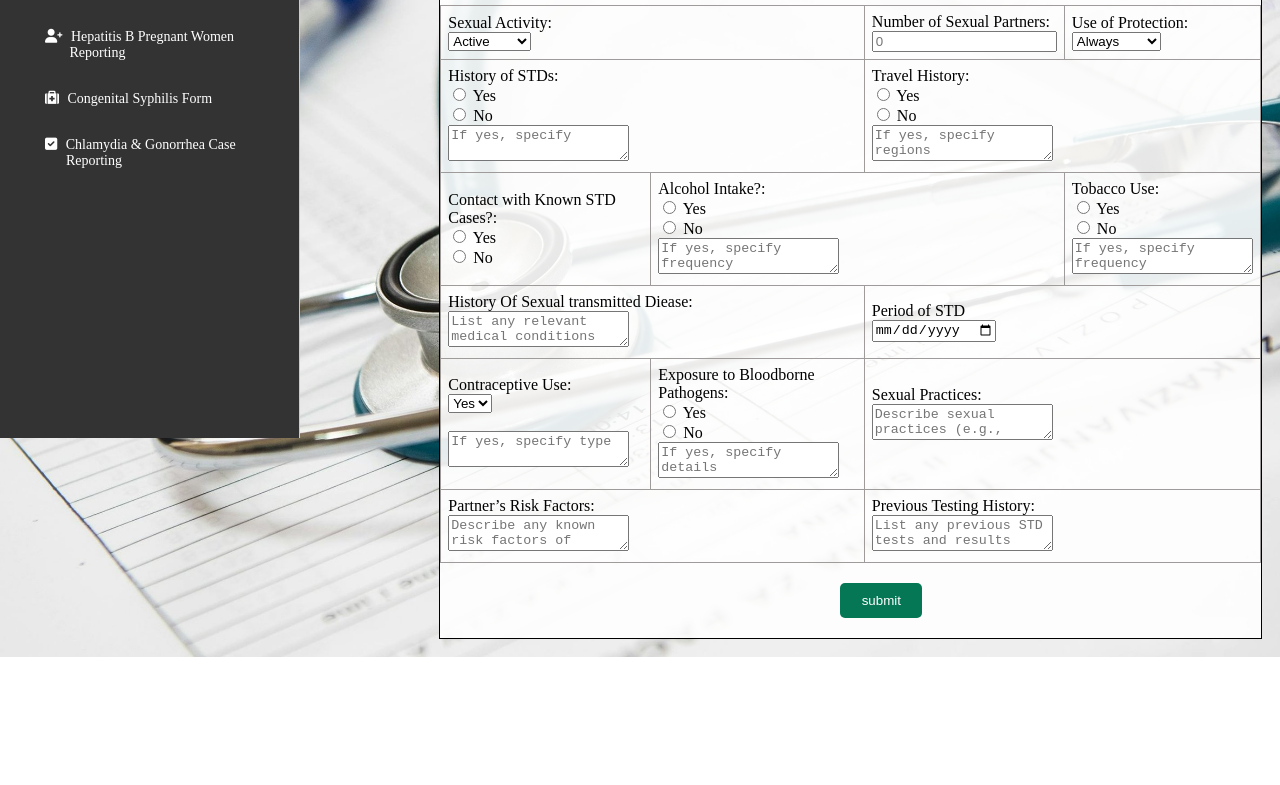
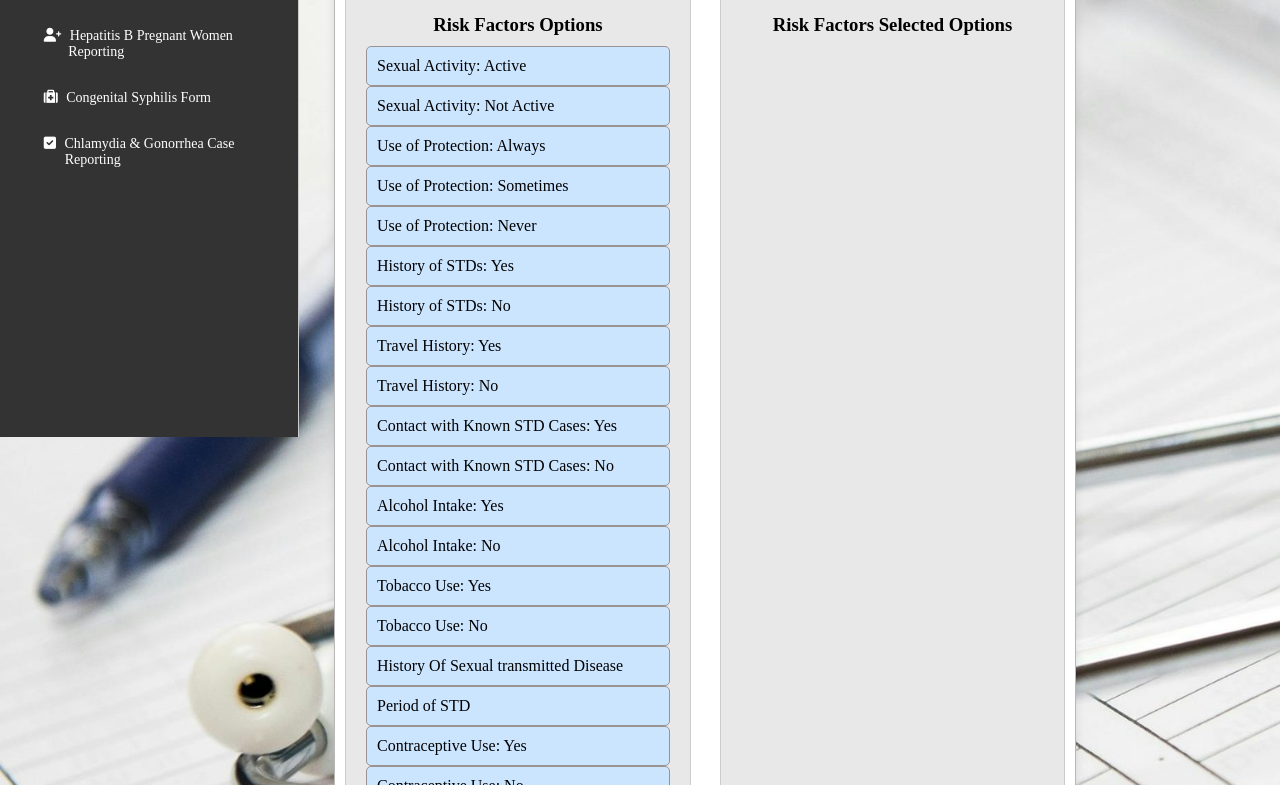
Before and after one commit to ogidi5858/Assignment_11, a plain HTML site: page Pages/riskfactors.html in a window 1280 px wide. Shown: the part 219-1004 px from the top of the page. Before the commit the page ends 876 px from the top, so only its background shows below. Drawn offline with Linux system fonts and the light colour scheme.

Commit message:
risk factor changes

```diff
--- a/Pages/riskfactors.html
+++ b/Pages/riskfactors.html
@@ -7,23 +7,11 @@
 <meta name="description" content=" Dynamic web developrment">
 <meta name ="author" content="mildred">
 <meta name=" viewport" content ="width=device-width, initial-scale=1.0">
-<title> float layout</title>
+<title> Risk factors</title>
 <link rel="stylesheet" href="https://cdnjs.cloudflare.com/ajax/libs/font-awesome/6.0.0/css/all.min.css" integrity="sha512-9usAa10IRO0HhonpyAIVpjrylPvoDwiPUiKdWk5t3PyolY1cOd4DSE0Ga+ri4AuTroPR5aQvXU9xC6qOPnzFeg==" crossorigin="anonymous" referrerpolicy="no-referrer" />
 <link rel="stylesheet" href="../Css/CSS.css">
 <style>
 
-.table-box{
-    border: solid 1px;
-    border-collapse: collapse;
-    width: 100%;
-    height: 100%;
-    text-align: left;
-}
-
-.table-box, th,td{
-    border: 1px solid rgb(160, 155, 155);
-    padding: 7px;
-}
 
 .side-nav {
     width: 300px;
@@ -31,7 +19,7 @@
     padding: 10px;
     border-right: 1px solid #ccc;
     height: 577px;
-    margin: -4.5%;
+    margin: -6.5%;
 }
 
 .side-nav a {
@@ -57,10 +45,49 @@
 }
 
 
+.container {
+        width: 80%;
+        display: flex;
+        justify-content: space-between;
+        align-items: flex-start;
+        padding: 10px;
+        border: 1px solid #b9b7b7;
+        border-radius: 10px;
+        background-color: #fff;
+        box-shadow: 0 0 10px rgba(0, 0, 0, 0.1);
+        height: 1100px;
+    }
+
+    .box, .box2 {
+        width: 48%;
+        height: 1070px;
+        padding: 20px;
+        border: 1px solid #ccc;
+        border-radius: 10px;
+        background-color: #e8e8e8;
+    }
+
+    .box h3, .box2 h3 {
+        text-align: center;
+        margin-bottom: 10px;
+    }
+
+    .item {
+        padding: 10px;
+        margin:  0;
+        background-color: #cce5ff;
+        border-radius: 5px;
+        cursor: grab;
+        border: 1px rgb(155, 146, 146) solid;
+    }
+
+
+
+
 </style>
 </head>
 
-<body style="background-image: url(../Image/login.jpg); background-size: 1350px; background-repeat: no-repeat;">
+<body style="background-image: url(../Image/login.jpg); background-size: 2070px; background-repeat: no-repeat;">
         <nav class="topnav">
             <ul>
                 <li><a href="../Pages/registeration.html">Register</a></li>
@@ -70,7 +97,7 @@
         </nav>
 
         <section class="row">
-            <nav class="col-4" id="sidenav-container">
+            <nav class="col-3" id="sidenav-container">
                 <div class="side-nav">
 
                     <a href="../Pages/personalinfo.html" style=" margin-top: 20%;"><i class="fa fa-user" aria-hidden="true"></i> Personal Information</a>
@@ -83,107 +110,61 @@
             </nav>
 
 
-            <article class="col-8">
-                <div class="form-container" style="margin-top: 5%; background-color: rgba(255,255,255,0.9);">
+            <article class="col-9">
+
                     <h2 style="text-align: center; font-size: 30px;">Risk Factor Information</h2>
-                    <form action="submit_risk_factor.html" method="post">
-                    <table class="table-box">
-                        <tr>
-                            <td colspan="2">
-                                <label for="sexual-activity">Sexual Activity:</label><br>
-                                <select id="sexual-activity" name="sexual-activity">
-                                  <option value="active">Active</option>
-                                  <option value="not-active">Not Active</option>
-                                </select>
-                        </td>
-                        <td>
-                            <label for="partners">Number of Sexual Partners:</label><br>
-                            <input type="number" id="partners" name="partners" placeholder="0">
-                        </td>
+                    <form action="../Pages/clients page.html" method="post">
+                        <div class="container">
+                            <div class="box" id="optionsBox" ondrop="drop(event)" ondragover="allowDrop(event)">
+                                <h3> Risk Factors Options</h3>
+                                <!-- List of items that can be dragged -->
+                                <div id="item1" class="item" draggable="true" ondragstart="drag(event)">Sexual Activity: Active</div>
+                                <div id="item2" class="item" draggable="true" ondragstart="drag(event)">Sexual Activity: Not Active</div>
 
-                        <td><label for="protection">Use of Protection:</label><br>
-                            <select id="protection" name="protection">
-                              <option value="always">Always</option>
-                              <option value="sometimes">Sometimes</option>
-                              <option value="never">Never</option>
-                            </select></td>
-                    </tr>
+                                <div id="item4" class="item" draggable="true" ondragstart="drag(event)">Use of Protection: Always</div>
+                                <div id="item5" class="item" draggable="true" ondragstart="drag(event)">Use of Protection: Sometimes</div>
+                                <div id="item6" class="item" draggable="true" ondragstart="drag(event)">Use of Protection: Never</div>
+                                <div id="item7" class="item" draggable="true" ondragstart="drag(event)">History of STDs: Yes</div>
+                                <div id="item8" class="item" draggable="true" ondragstart="drag(event)">History of STDs: No</div>
+                                <div id="item9" class="item" draggable="true" ondragstart="drag(event)">Travel History: Yes</div>
+                                <div id="item10" class="item" draggable="true" ondragstart="drag(event)">Travel History: No</div>
+                                <div id="item11" class="item" draggable="true" ondragstart="drag(event)">Contact with Known STD Cases: Yes</div>
+                                <div id="item12" class="item" draggable="true" ondragstart="drag(event)">Contact with Known STD Cases: No</div>
+                                <div id="item13" class="item" draggable="true" ondragstart="drag(event)">Alcohol Intake: Yes</div>
+                                <div id="item14" class="item" draggable="true" ondragstart="drag(event)">Alcohol Intake: No</div>
+                                <div id="item15" class="item" draggable="true" ondragstart="drag(event)">Tobacco Use: Yes</div>
+                                <div id="item16" class="item" draggable="true" ondragstart="drag(event)">Tobacco Use: No</div>
+                                <div id="item17" class="item" draggable="true" ondragstart="drag(event)">History Of Sexual transmitted Disease</div>
+                                <div id="item18" class="item" draggable="true" ondragstart="drag(event)">Period of STD</div>
+                                <div id="item19" class="item" draggable="true" ondragstart="drag(event)">Contraceptive Use: Yes</div>
+                                <div id="item20" class="item" draggable="true" ondragstart="drag(event)">Contraceptive Use: No</div>
+                                <div id="item21" class="item" draggable="true" ondragstart="drag(event)">Exposure to Bloodborne Pathogens: Yes</div>
+                                <div id="item22" class="item" draggable="true" ondragstart="drag(event)">Exposure to Bloodborne Pathogens: No</div>
+                                <div id="item23" class="item" draggable="true" ondragstart="drag(event)">Sexual Practices</div>
+                                <div id="item24" class="item" draggable="true" ondragstart="drag(event)">Partner’s Risk Factors</div>
+                                <div id="item25" class="item" draggable="true" ondragstart="drag(event)">Previous Testing History</div>
+                            </div>
+                            <div class="box2" id="selectedBox" ondrop="drop(event)" ondragover="allowDrop(event)">
+                                <h3> Risk Factors Selected Options</h3>
+                            </div>
+                        </div>
 
-                    <tr>
-                        <td colspan="2"><label for="std-history">History of STDs:</label><br>
-                            <input type="radio" id="std-yes" name="std-history" value="yes">
-                            <label for="std-yes">Yes</label><br>
-                            <input type="radio" id="std-no" name="std-history" value="no">
-                            <label for="std-no">No</label><br>
-                            <textarea id="std-details" name="std-details" placeholder="If yes, specify"></textarea></td>
+                        <script>
+                            function allowDrop(ev) {
+                                ev.preventDefault();
+                            }
 
-                            <td colspan="2"><label for="travel-history">Travel History:</label><br>
-                                <input type="radio" id="travel-yes" name="travel-history" value="yes">
-                                <label for="travel-yes">Yes</label><br>
-                                <input type="radio" id="travel-no" name="travel-history" value="no">
-                                <label for="travel-no">No</label><br>
-                                <textarea id="travel-details" name="travel-details" placeholder="If yes, specify regions"></textarea></td>
-                    </tr>
+                            function drag(ev) {
+                                ev.dataTransfer.setData("text", ev.target.id);
+                            }
 
-                    <tr>
-                        <td> <label for="contact-std">Contact with Known STD Cases?:</label><br>
-                            <input type="radio" id="contact-yes" name="contact-std" value="yes">
-                            <label for="contact-yes">Yes</label><br>
-                            <input type="radio" id="contact-no" name="contact-std" value="no">
-                            <label for="contact-no">No</label></td>
-
-                            <td colspan="2"><label for="alcohol-use">Alcohol Intake?:</label><br>
-                                <input type="radio" id="alcohol-yes" name="alcohol-use" value="yes">
-                                <label for="alcohol-yes">Yes</label><br>
-                                <input type="radio" id="alcohol-no" name="alcohol-use" value="no">
-                                <label for="alcohol-no">No</label><br>
-                                <textarea id="alcohol-details" name="alcohol-details" placeholder="If yes, specify frequency"></textarea></td>
-
-                            <td colspan="2"><label for="tobacco-use">Tobacco Use:</label><br>
-                                <input type="radio" id="tobacco-yes" name="tobacco-use" value="yes">
-                                <label for="tobacco-yes">Yes</label><br>
-                                <input type="radio" id="tobacco-no" name="tobacco-use" value="no">
-                                <label for="tobacco-no">No</label><br>
-                                <textarea id="tobacco-details" name="tobacco-details" placeholder="If yes, specify frequency"></textarea></td>
-                    </tr>
-
-                    <tr>
-                        <td colspan="2"><label for="medical-history"> History Of Sexual transmitted Diease:</label><br>
-                            <textarea id="medical-history" name="medical-history" placeholder="List any relevant medical conditions"></textarea>
-                        </td>
-                        <td colspan="2"><label for="STD">Period of STD</label><br/>
-                        <input type="date" name="date" id="STD"></td>
-                    </tr>
-
-                    <tr>
-                        <td colspan=""><label for="contraceptive-use">Contraceptive Use:</label><br>
-                            <select id="contraceptive-use" name="contraceptive-use">
-                              <option value="yes">Yes</option>
-                              <option value="no">No</option>
-                            </select><br><br>
-                            <textarea id="contraceptive-details" name="contraceptive-details" placeholder="If yes, specify type"></textarea></td>
-
-                            <td colspan=""> <label for="bloodborne-exposure">Exposure to Bloodborne Pathogens:</label><br>
-                                <input type="radio" id="bloodborne-yes" name="bloodborne-exposure" value="yes">
-                                <label for="bloodborne-yes">Yes</label><br>
-                                <input type="radio" id="bloodborne-no" name="bloodborne-exposure" value="no">
-                                <label for="bloodborne-no">No</label><br>
-                                <textarea id="bloodborne-details" name="bloodborne-details" placeholder="If yes, specify details"></textarea></td>
-
-                                <td colspan="4"><label for="sexual-practices">Sexual Practices:</label><br>
-                                    <textarea id="sexual-practices" name="sexual-practices" placeholder="Describe sexual practices (e.g., vaginal, anal, oral sex)"></textarea><br><br>
-                                </td>
-                    </tr>
-
-                    <tr>
-                        <td colspan="2"> <label for="partner-risk-factors">Partner’s Risk Factors:</label><br>
-                            <textarea id="partner-risk-factors" name="partner-risk-factors" placeholder="Describe any known risk factors of partners"></textarea>
-                        </td>
-
-                        <td colspan="2"><label for="testing-history">Previous Testing History:</label><br>
-                            <textarea id="testing-history" name="testing-history" placeholder="List any previous STD tests and results"></textarea></td>
-                    </tr>
-                    </table>
+                            function drop(ev) {
+                                ev.preventDefault();
+                                const data = ev.dataTransfer.getData("text");
+                                const draggedItem = document.getElementById(data);
+                                ev.target.appendChild(draggedItem);
+                            }
+                        </script>
                     <input type="submit" value="submit" name="submit"  style="
                     margin-left: 400px;
                     margin-top: 20px;
```
